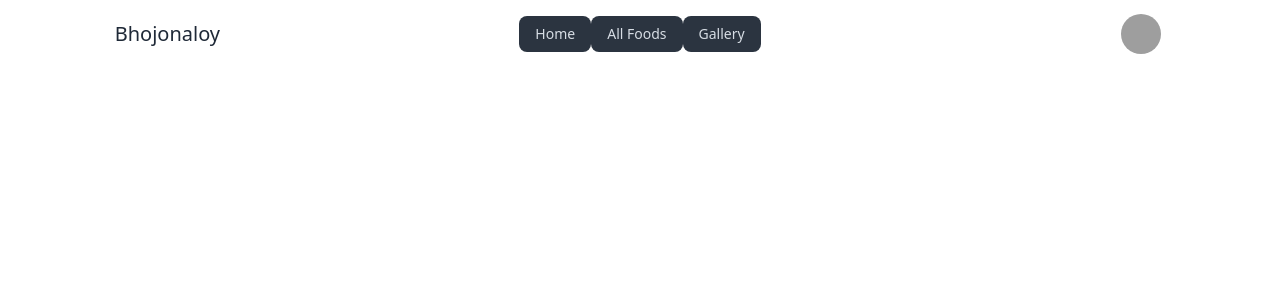
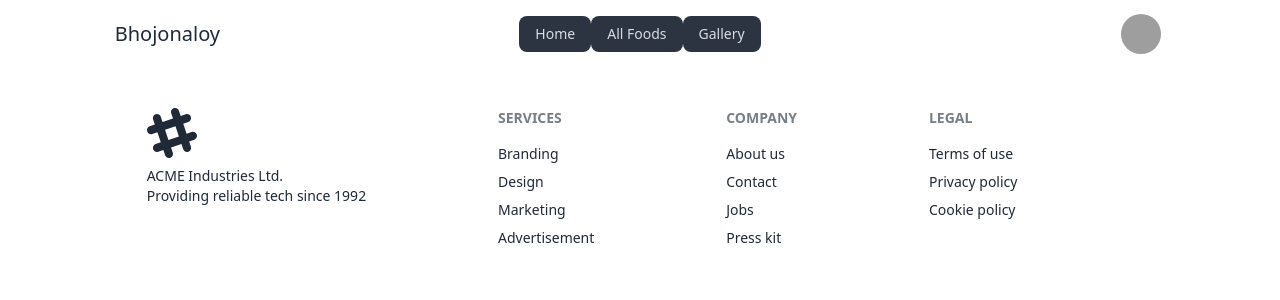
Before and after one commit to syed-muhimin-anam/bhojonaloy, a React (Vite) app: page / in a window 1280 px wide. Shown: the top 300 px of the page. Built offline with nearby package versions, Linux system fonts and the light colour scheme; grey boxes are pictures that could not be loaded.

Commit message:
addadeed a footer

```diff
--- a/src/Layout/MainLayout.jsx
+++ b/src/Layout/MainLayout.jsx
@@ -1,15 +1,21 @@
 import React from 'react';
 import { Outlet } from 'react-router-dom';
 import Navbar from '../Shared/Navbar';
+import Footer from '../Shared/Footer';
 
 const MainLayout = () => {
     return (
         <div>
            <div>
-           <div className='md:w-10/12 mx-auto'><Navbar></Navbar></div>
-           </div>
+              <Navbar></Navbar>
+            </div>
+
             <div>
-            <Outlet></Outlet>
+               <Outlet></Outlet>
+            </div>
+
+            <div>
+                <Footer></Footer>
             </div>
 
         </div>
--- /dev/null
+++ b/src/Shared/Footer.jsx
@@ -0,0 +1,48 @@
+import React from 'react';
+
+const Footer = () => {
+    return (
+        <footer className="md:w-10/12 mx-auto footer  text-base-content p-10">
+            <aside>
+                <svg
+                    width="50"
+                    height="50"
+                    viewBox="0 0 24 24"
+                    xmlns="http://www.w3.org/2000/svg"
+                    fillRule="evenodd"
+                    clipRule="evenodd"
+                    className="fill-current">
+                    <path
+                        d="M22.672 15.226l-2.432.811.841 2.515c.33 1.019-.209 2.127-1.23 2.456-1.15.325-2.148-.321-2.463-1.226l-.84-2.518-5.013 1.677.84 2.517c.391 1.203-.434 2.542-1.831 2.542-.88 0-1.601-.564-1.86-1.314l-.842-2.516-2.431.809c-1.135.328-2.145-.317-2.463-1.229-.329-1.018.211-2.127 1.231-2.456l2.432-.809-1.621-4.823-2.432.808c-1.355.384-2.558-.59-2.558-1.839 0-.817.509-1.582 1.327-1.846l2.433-.809-.842-2.515c-.33-1.02.211-2.129 1.232-2.458 1.02-.329 2.13.209 2.461 1.229l.842 2.515 5.011-1.677-.839-2.517c-.403-1.238.484-2.553 1.843-2.553.819 0 1.585.509 1.85 1.326l.841 2.517 2.431-.81c1.02-.33 2.131.211 2.461 1.229.332 1.018-.21 2.126-1.23 2.456l-2.433.809 1.622 4.823 2.433-.809c1.242-.401 2.557.484 2.557 1.838 0 .819-.51 1.583-1.328 1.847m-8.992-6.428l-5.01 1.675 1.619 4.828 5.011-1.674-1.62-4.829z"></path>
+                </svg>
+                <p>
+                    ACME Industries Ltd.
+                    <br />
+                    Providing reliable tech since 1992
+                </p>
+            </aside>
+            <nav>
+                <h6 className="footer-title">Services</h6>
+                <a className="link link-hover">Branding</a>
+                <a className="link link-hover">Design</a>
+                <a className="link link-hover">Marketing</a>
+                <a className="link link-hover">Advertisement</a>
+            </nav>
+            <nav>
+                <h6 className="footer-title">Company</h6>
+                <a className="link link-hover">About us</a>
+                <a className="link link-hover">Contact</a>
+                <a className="link link-hover">Jobs</a>
+                <a className="link link-hover">Press kit</a>
+            </nav>
+            <nav>
+                <h6 className="footer-title">Legal</h6>
+                <a className="link link-hover">Terms of use</a>
+                <a className="link link-hover">Privacy policy</a>
+                <a className="link link-hover">Cookie policy</a>
+            </nav>
+        </footer>
+    );
+};
+
+export default Footer;
--- a/src/Shared/Navbar.jsx
+++ b/src/Shared/Navbar.jsx
@@ -8,7 +8,7 @@
         <li><NavLink to='/'>Gallery</NavLink></li>
     </>;
     return (
-        <div className="navbar bg-base-100">
+        <div className="navbar bg-base-100  md:w-10/12 mx-auto">
             <div className="navbar-start">
                 <div className="dropdown">
                     <div tabIndex={50} role="button" className="btn btn-ghost lg:hidden">
@@ -47,7 +47,6 @@
                     </div>
                 </div>
 
-
             </div>
 
         </div>
```
